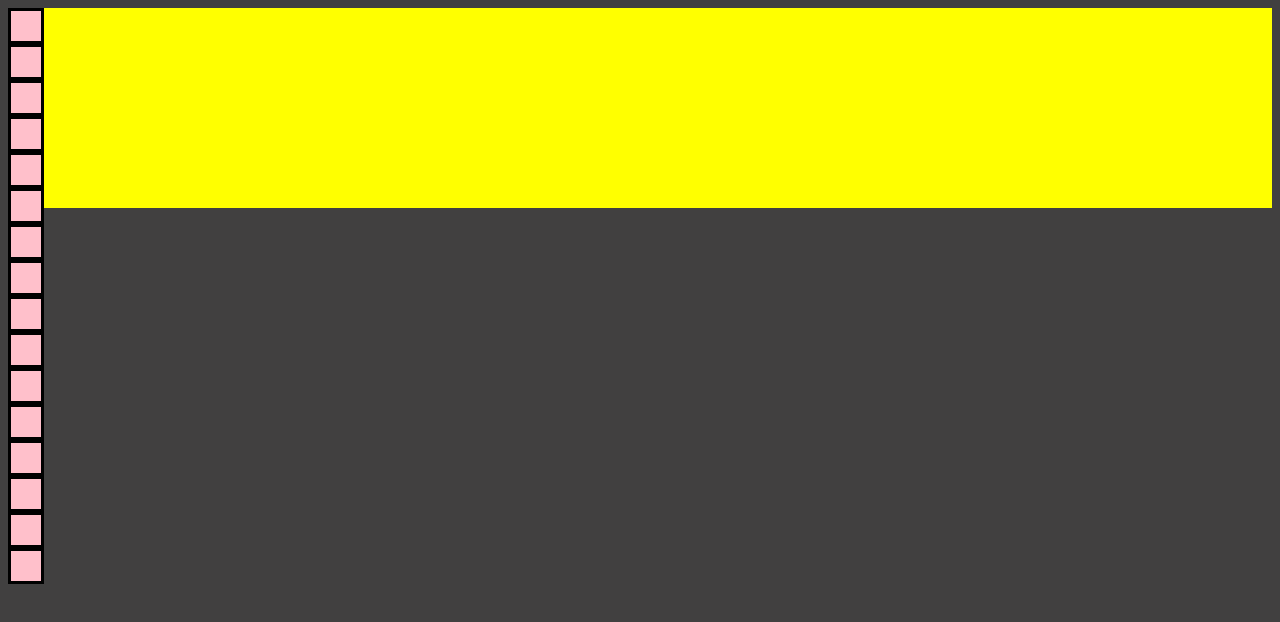
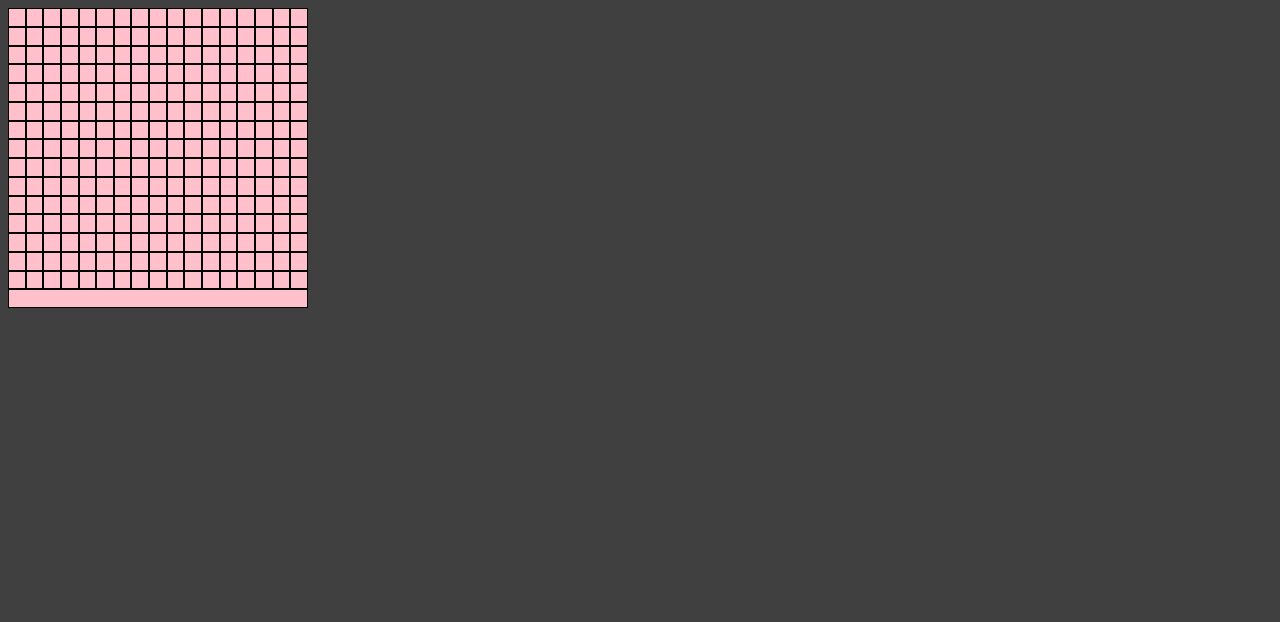
Before and after one commit to Peaches-mp4/etch-a-sketch, a plain HTML site: page index.html in a window 1280 px wide. Drawn offline with Linux system fonts and the light colour scheme.

Commit message:
Add function to color squares on hover

```diff
--- a/javascript.js
+++ b/javascript.js
@@ -1,19 +1,20 @@
-//Create a webpage with a 16x16 grid of square divs.
-// Create the divs using JavaScript. Don’t try making them by hand with copy and pasting in your HTML file!
-// It’s best to put your grid squares inside another “container” div (which can go directly in your HTML).
-
-//mogu da probam sa document create element koji cu da loopujem odredjeni broj puta; broj puta stavim u var da bi to moglo kasnije da se prilagodjava; sve divove appendujem container divu
 
 //initial declarations
 
 let container = document.getElementById('container');
-container.style.cssText = "width: 200pp; height: 200px; background-color: yellow;";
-let numOfDivs = 16;
+let numOfDivs = 16*16;
 
-//for loop to create squares
+//for loop to create squares, add event listeners
 
 for (let i = 0; i < numOfDivs; i++) {
     let square = document.createElement('div');
-    square.style.cssText = "width: 30px; height: 30px; border: 3px solid black; background-color: pink;";
+    square.classList.add('divSquare');
     container.appendChild(square);
+    square.addEventListener('mouseover', colorFunction);
 }
+
+//function to color squares
+
+    function colorFunction(e) {
+    e.target.classList.add("colored-black");
+}
--- a/styles.css
+++ b/styles.css
@@ -1,3 +1,28 @@
 body {
     background-color: rgb(65, 64, 64);
 }
+
+#container {
+    display: flex;
+    flex-wrap: wrap;
+    gap: 0;
+    min-height: 300px;
+    max-height: 300px;
+    min-width: 300px;
+    max-width: 300px;
+    background-color: yellow;
+}
+
+.divSquare {
+    border: 1px solid black;
+    background-color: pink;
+    flex: 1 1 auto;
+    padding-bottom: 5%;
+    width: 5%
+}
+
+.colored-black {
+    background-color: black;
+}
+
+/* pokusavam da nadjem nacin kako da mi ne overflowuju ovi kvadratici dole i menjaju velicinu when they do; ideja je da imam kvadrat kao parent, i da se kvadratici unutra prilagode velicini koja je potrebna; sam parent ne mora da flexuje; */
```
